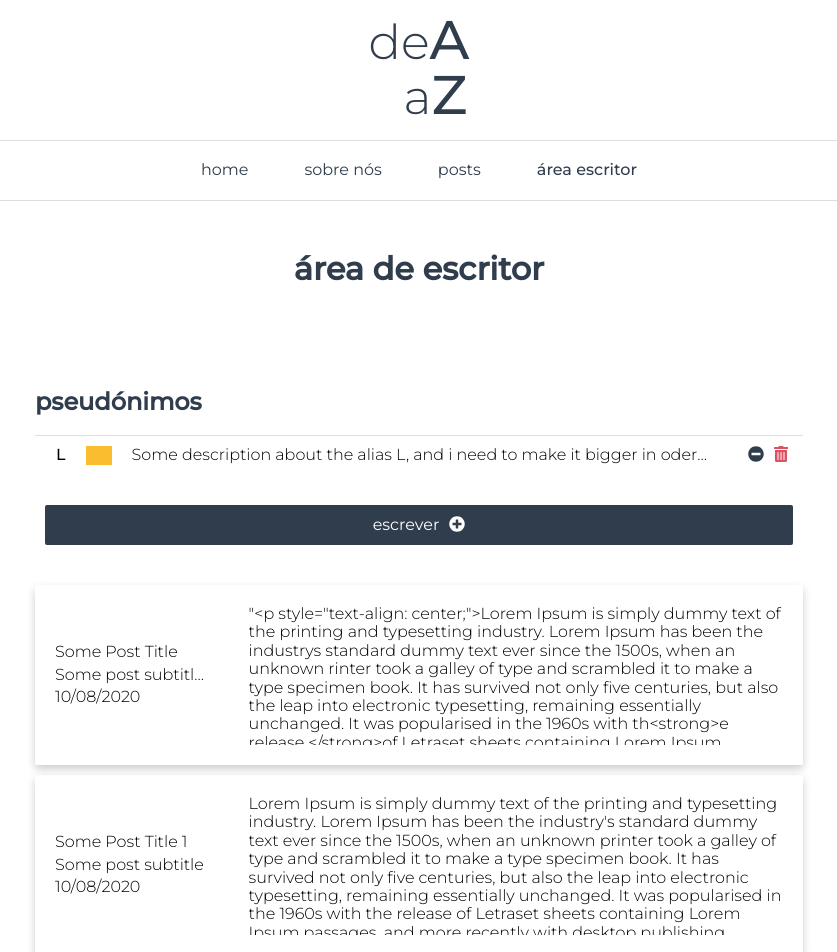
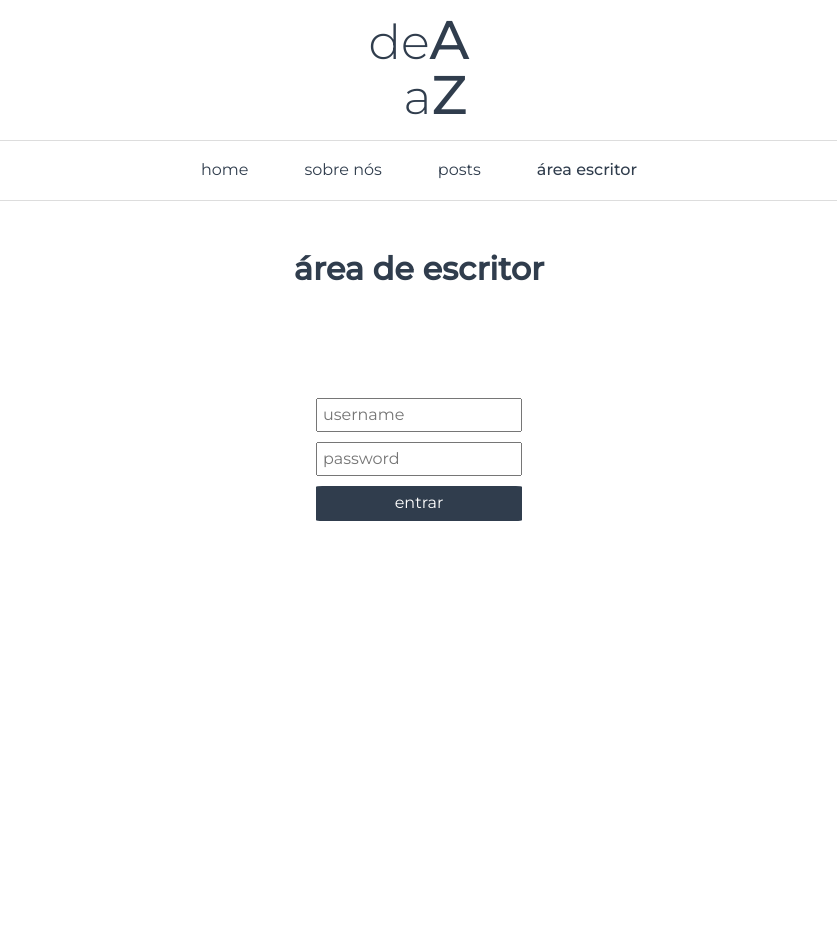
Before and after one commit to rsacramento18/deaaz-react, a React (Create React App) app: page /write in a window 1280 px wide. Shown: the top 952 px of the page, without its empty margins (221-1058 px from the left). After the commit the page ends 800 px from the top, so only its background shows below. Built offline with nearby package versions, Linux system fonts and the light colour scheme.

Commit message:
Develop integration with tinyMCE in posts written

```diff
--- a/src/components/alias.tsx
+++ b/src/components/alias.tsx
@@ -9,7 +9,7 @@ const Alias = (props: any) => {
     const minusLogo = <FontAwesomeIcon icon={faMinusCircle} />
     const deleteLogo = <FontAwesomeIcon icon={faTrashAlt} />
 
-    const [isHidden, setIsHidden] = useState(true);
+    const [isHidden, setIsHidden] = useState(false);
 
     const toggleHidden = () => {
         setIsHidden(!isHidden);
--- a/src/components/postedit.tsx
+++ b/src/components/postedit.tsx
@@ -1,5 +1,6 @@
 import React, { useState } from 'react'
 import { useForm } from "react-hook-form";
+import DOMPurify from 'dompurify';
 import { FontAwesomeIcon } from '@fortawesome/react-fontawesome';
 import { faPlusCircle, faSave, faTimes } from '@fortawesome/free-solid-svg-icons';
 import { Editor } from '@tinymce/tinymce-react';
@@ -120,8 +121,7 @@ const PostEdit = (props : any) => {
                                 <span className="post-info-subtitle">{ post.subtitle }</span>
                                 <span className="post-info-date">{ post.date }</span>
                             </div>
-                            <div className="post-content">
-                                <span>{ post.content }</span>
+                            <div className="post-content" dangerouslySetInnerHTML={{__html: DOMPurify.sanitize(post.content)}}>
                             </div>
                         </div>
                     </div>
--- a/src/main.scss
+++ b/src/main.scss
@@ -184,8 +184,6 @@ header {
     background-color: #d79921;
     color: white;
     border-radius: 50%;
-    font-family: "Cutive Mono";
-
 }
 
 .post .title {
--- a/src/pages/writer.tsx
+++ b/src/pages/writer.tsx
@@ -7,7 +7,7 @@ const Writer = () => {
 
     const { register, handleSubmit } = useForm();
 
-    const [loggedIn, setLoggedIn ] = useState(true);
+    const [loggedIn, setLoggedIn ] = useState(false);
 
     const user: any = {
         name: 'Ricardo Sacramento',
@@ -22,7 +22,7 @@ const Writer = () => {
                         id:1,
                         title: 'Some Post Title',
                         subtitle: 'Some post subtitle and Some post subtitle and Some post subtitle',
-                        content: '"<p style="text-align: center;">Lorem Ipsum is simply dummy text of the printing and typesetting industry. Lorem Ipsum has been the industrys standard dummy text ever since the 1500s, when an unknown rinter took a galley of type and scrambled it to make a type specimen book. It has survived not only five centuries, but also the leap into electronic typesetting, remaining essentially unchanged. It was popularised in the 1960s with th<strong>e release </strong>of Letraset sheets containing Lorem Ipsum passages, and more recently with desktop publishing software like Aldus PageMaker including versions of Lorem Ipsum.Lorem Ipsum<strong> is simply dum</strong>my text of the printing and typesetting industry. Lorem Ipsum has been the industry<strong>s standard</strong> dummy text ever since the 1500s, when an unknown printer took a galley of type and scrambled it to make a type specimen book. It has survived not only five centuries, but also the leap into</p><ul><li style="text-align: center;">electronic typesetting, remaining essentially unchanged. It was popularised in the 1960s with the release of Letraset sheets</li><li style="text-align: center;">containing Lorem Ipsum passages, and more recently with desktop publishing software like Aldus PageMaker including</li><li style="text-align: center;">versions of Lorem Ipsum.</li></ul>"',
+                        content: '<p style="text-align: center;">Lorem Ipsum is simply dummy text of the printing and typesetting industry. Lorem Ipsum has been the industrys standard dummy text ever since the 1500s, when an unknown rinter took a galley of type and scrambled it to make a type specimen book. It has survived not only five centuries, but also the leap into electronic typesetting, remaining essentially unchanged. It was popularised in the 1960s with th<strong>e release </strong>of Letraset sheets containing Lorem Ipsum passages, and more recently with desktop publishing software like Aldus PageMaker including versions of Lorem Ipsum.Lorem Ipsum<strong> is simply dum</strong>my text of the printing and typesetting industry. Lorem Ipsum has been the industry<strong>s standard</strong> dummy text ever since the 1500s, when an unknown printer took a galley of type and scrambled it to make a type specimen book. It has survived not only five centuries, but also the leap into</p><ul><li style="text-align: center;">electronic typesetting, remaining essentially unchanged. It was popularised in the 1960s with the release of Letraset sheets</li><li style="text-align: center;">containing Lorem Ipsum passages, and more recently with desktop publishing software like Aldus PageMaker including</li><li style="text-align: center;">versions of Lorem Ipsum.</li></ul>',
                         date: '10/08/2020',
                     },
                     {
```
